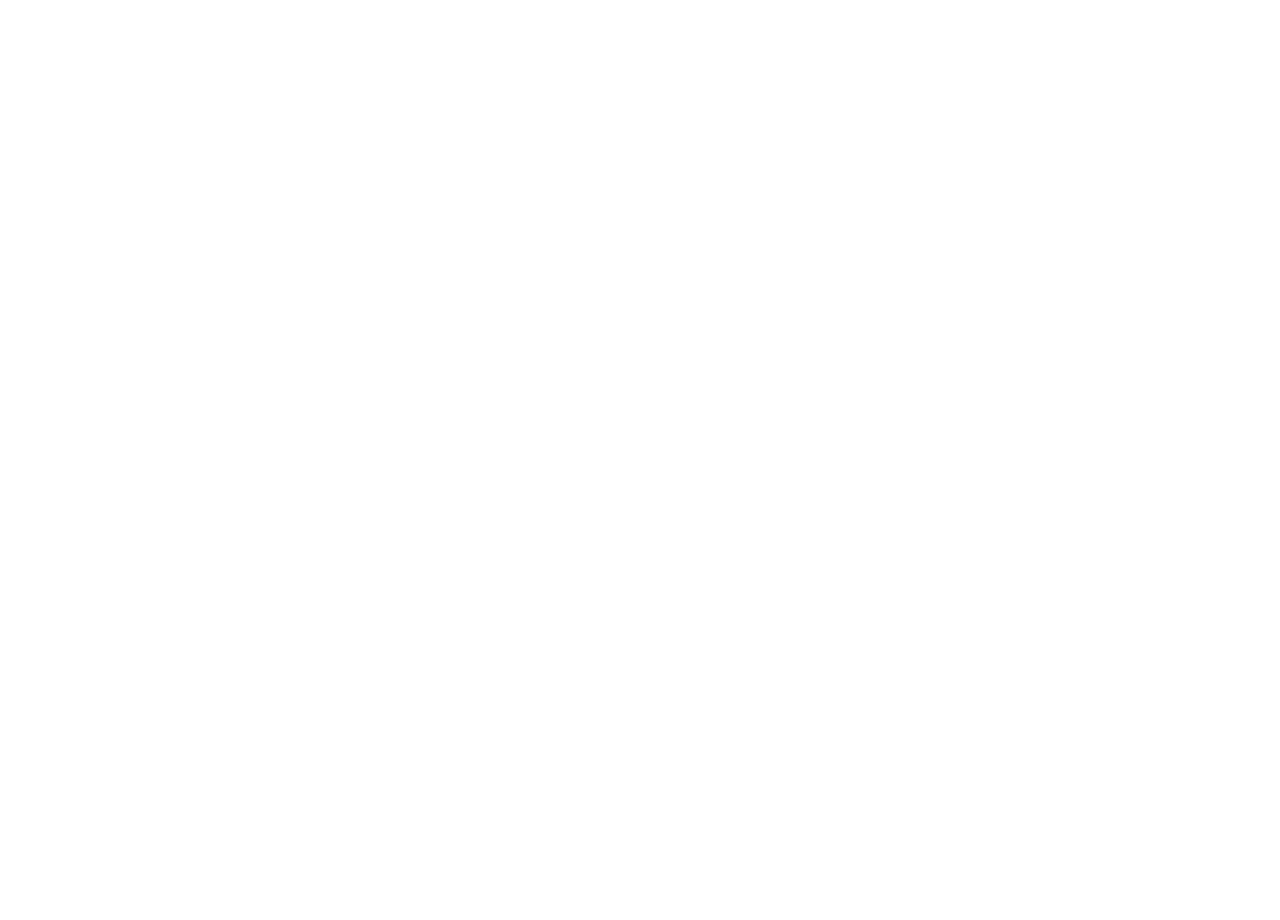
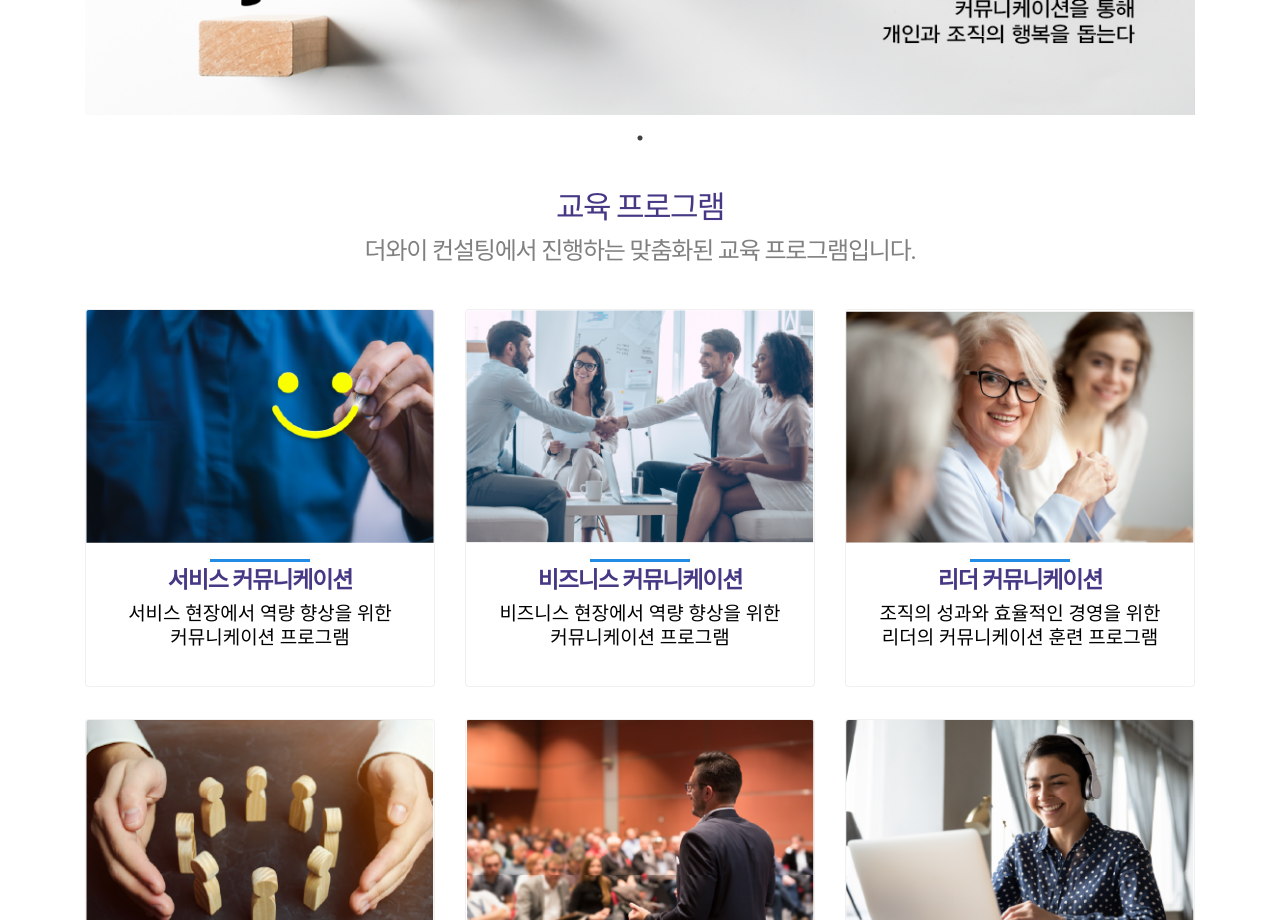
Before and after one commit to kokily/thewhy-past, a Next.js app in the folder client/: page / in a window 1280 px wide. Shown: the part 1880-2800 px from the top of the page. Before the commit the page ends 1206 px from the top, so only its background shows below. Built offline with nearby package versions, Linux system fonts and the light colour scheme.

Commit message:
Home Routes Page

```diff
--- /dev/null
+++ b/client/components/home/Card.tsx
@@ -0,0 +1,75 @@
+import React from 'react';
+import styled from 'styled-components';
+import oc from 'open-color';
+
+// Styles
+const Title = styled.h4`
+  &:before {
+    content: '';
+    display: block;
+    border-top: 3px solid ${oc.blue[6]};
+    width: 100px;
+    margin: -20px auto 5px auto;
+  }
+`;
+
+const CardTopImage = styled.img`
+  cursor: pointer;
+  transition: 0.2s;
+  &:hover {
+    filter: grayscale(80%);
+    -webkit-filter: grayscale(80%);
+  }
+`;
+
+interface Props {
+  url: string;
+  img: string;
+  title: string;
+  sub: string;
+  onClick: (menu: string) => void;
+}
+
+const Card: React.FC<Props> = ({ url, img, title, sub, onClick }) => {
+  return (
+    <div className="col-md-6 col-lg-4">
+      <div className="card align-items-center">
+        <CardTopImage
+          className="card-img-top"
+          src={img}
+          alt={title}
+          onClick={() => onClick(url)}
+        />
+        <div className="card-body pl-1 pr-1">
+          <Title
+            className="card-title text-center mb-2 pt-1"
+            style={{
+              fontFamily: '윤고딕340',
+              fontSize: '23px',
+              color: '#463884',
+            }}
+          >
+            {title}
+          </Title>
+          <p
+            className="card-text"
+            style={{
+              textAlign: 'center',
+              maxWidth: '297px',
+              height: '52px',
+              wordBreak: 'keep-all',
+              fontFamily: '윤고딕310',
+              fontSize: '19px',
+              color: '#000000',
+              lineHeight: 1.3,
+            }}
+          >
+            {sub}
+          </p>
+        </div>
+      </div>
+    </div>
+  );
+};
+
+export default Card;
--- /dev/null
+++ b/client/components/home/MainImage.tsx
@@ -0,0 +1,44 @@
+import React from 'react';
+import styled from 'styled-components';
+import Slider from 'react-slick';
+
+// Styles
+const SlideItem = styled.div``;
+
+interface Props {}
+
+const MainImage: React.FC<Props> = () => {
+  const slideSetting = {
+    dots: true,
+    infinite: true,
+    speed: 500,
+    slidesToShow: 1,
+    slidesToScroll: 1,
+    autoplay: true,
+    autoplaySpeed: 10000,
+    cssEase: 'linear',
+  };
+
+  return (
+    <div className="container py-4">
+      <div className="row">
+        <div className="col">
+          <div className="post-image mt-10">
+            <Slider {...slideSetting}>
+              <SlideItem>
+                <img
+                  className="img-fluid"
+                  src="/img/main/main.png"
+                  alt="main"
+                  style={{ height: 'auto', overflow: 'hidden' }}
+                />
+              </SlideItem>
+            </Slider>
+          </div>
+        </div>
+      </div>
+    </div>
+  );
+};
+
+export default MainImage;
--- /dev/null
+++ b/client/components/home/MainLink.tsx
@@ -0,0 +1,94 @@
+import React from 'react';
+import Card from './Card';
+
+interface Props {}
+
+const MainLink: React.FC<Props> = () => {
+  const onMenu = (menu: string) => {
+    document.location.href = `${menu}`;
+  };
+
+  return (
+    <section
+      className="section section-default border-0 mt-0 pt-2 mb-0"
+      style={{ backgroundColor: 'white' }}
+    >
+      <div className="container py-4">
+        <div className="row">
+          <div className="col pb-4 text-center">
+            <h2
+              className="mb-2 pt-2"
+              style={{
+                fontFamily: '윤고딕',
+                fontSize: '31px',
+                color: '#463884',
+              }}
+            >
+              교육 프로그램
+            </h2>
+            <p
+              className="lead"
+              style={{
+                wordBreak: 'keep-all',
+                fontFamily: '윤고딕',
+                fontSize: '24px',
+                color: '#808080',
+              }}
+            >
+              더와이 컨설팅에서 진행하는 맞춤화된 교육 프로그램입니다.
+            </p>
+          </div>
+        </div>
+
+        <div className="row pb-4 mb-2">
+          <Card
+            url="/education"
+            img="/img/main/main01.png"
+            title="서비스 커뮤니케이션"
+            sub="서비스 현장에서 역량 향상을 위한 커뮤니케이션 프로그램"
+            onClick={onMenu}
+          />
+          <Card
+            url="/education/business"
+            img="/img/main/main02.png"
+            title="비즈니스 커뮤니케이션"
+            sub="비즈니스 현장에서 역량 향상을 위한 커뮤니케이션 프로그램"
+            onClick={onMenu}
+          />
+          <Card
+            url="/education/leader"
+            img="/img/main/main03.png"
+            title="리더 커뮤니케이션"
+            sub="조직의 성과와 효율적인 경영을 위한 리더의 커뮤니케이션 훈련 프로그램"
+            onClick={onMenu}
+          />
+        </div>
+        <div className="row pb-4 mb-2">
+          <Card
+            url="/education/extended"
+            img="/img/main/main04.png"
+            title="Extended-DISC 커뮤니케이션"
+            sub="개인, 팀, 조직의 소통 능력 활성화와 교육훈련을 위한 행동성향 분석 프로그램"
+            onClick={onMenu}
+          />
+          <Card
+            url="/education"
+            img="/img/main/main05.png"
+            title="직무역량 강화 프로그램"
+            sub="직무분석을 기반으로 직무역량 강화를 위한 교육훈련 프로그램"
+            onClick={onMenu}
+          />
+          <Card
+            url="/education/online"
+            img="/img/main/main06.png"
+            title="온라인(On-Line) 프로그램"
+            sub="실시간 또는 동영상 형태의 온라인 프로그램"
+            onClick={onMenu}
+          />
+        </div>
+      </div>
+    </section>
+  );
+};
+
+export default MainLink;
--- a/client/pages/index.tsx
+++ b/client/pages/index.tsx
@@ -1,8 +1,15 @@
 import React from 'react';
 import Layout from '../components/common/Layout';
+import MainImage from '../components/home/MainImage';
+import MainLink from '../components/home/MainLink';
 
 function IndexPage() {
-  return <Layout>IndexPage</Layout>;
+  return (
+    <Layout>
+      <MainImage />
+      <MainLink />
+    </Layout>
+  );
 }
 
 export default IndexPage;
```
